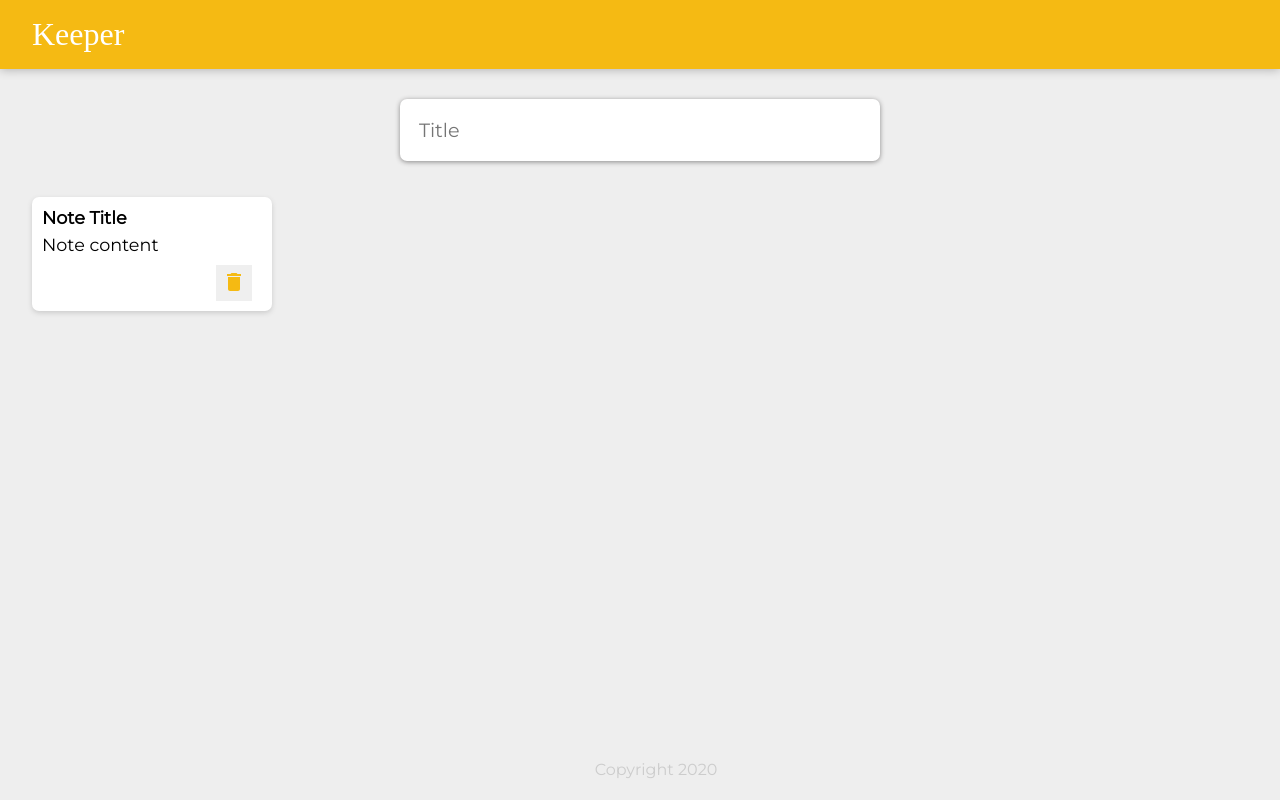
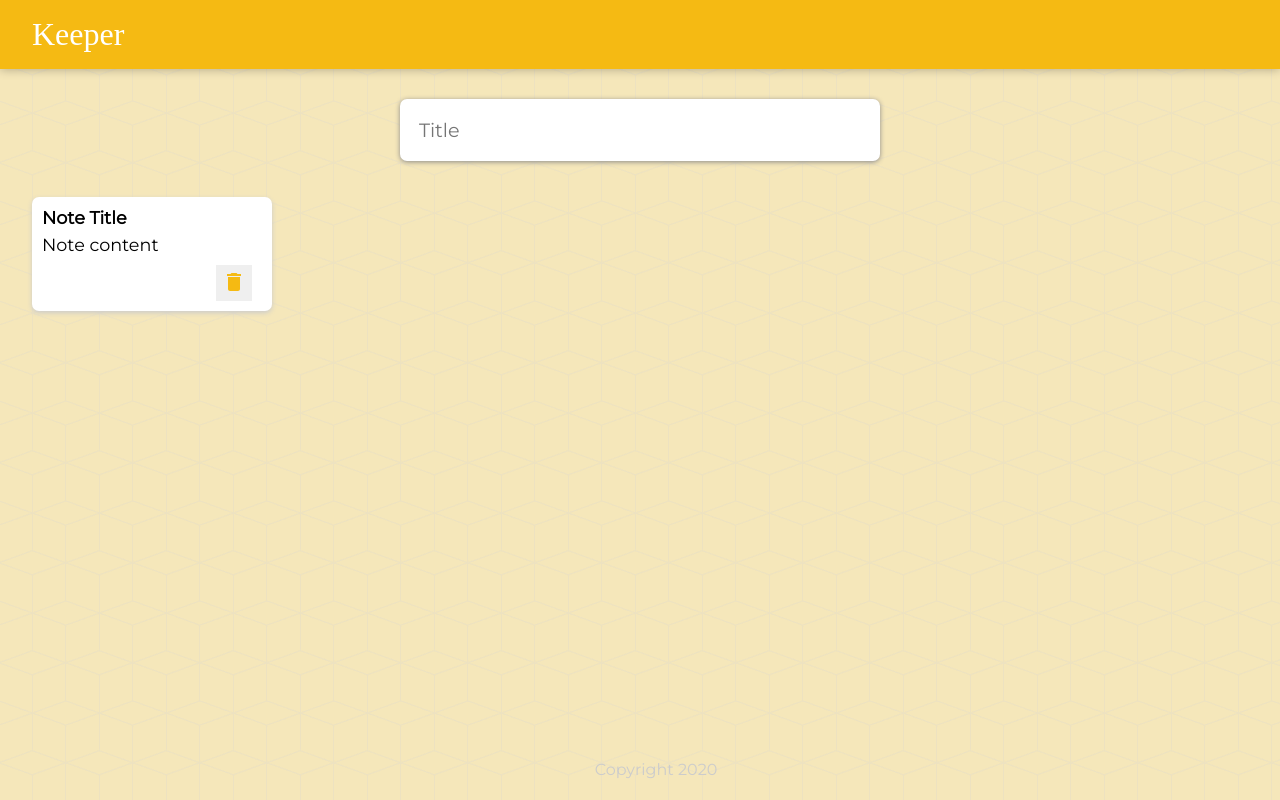
Before and after one commit to omri2861/UdemyWebDev, a React (Create React App) app in the folder keeper/: page / in a window 1280 px wide. Built offline with nearby package versions, Linux system fonts and the light colour scheme; a web font is replaced by a local one.

Commit message:
Added background color and pattern

```diff
--- a/keeper/public/styles.css
+++ b/keeper/public/styles.css
@@ -9,6 +9,8 @@ html {
 body {
   background: #eee;
   padding: 0 16px;
+  background-image: url("./cubes.png");
+  background-color: #f5e7ba;
 }
 
 header {
```
Also changed, not shown: keeper/public/cubes.png (added).
